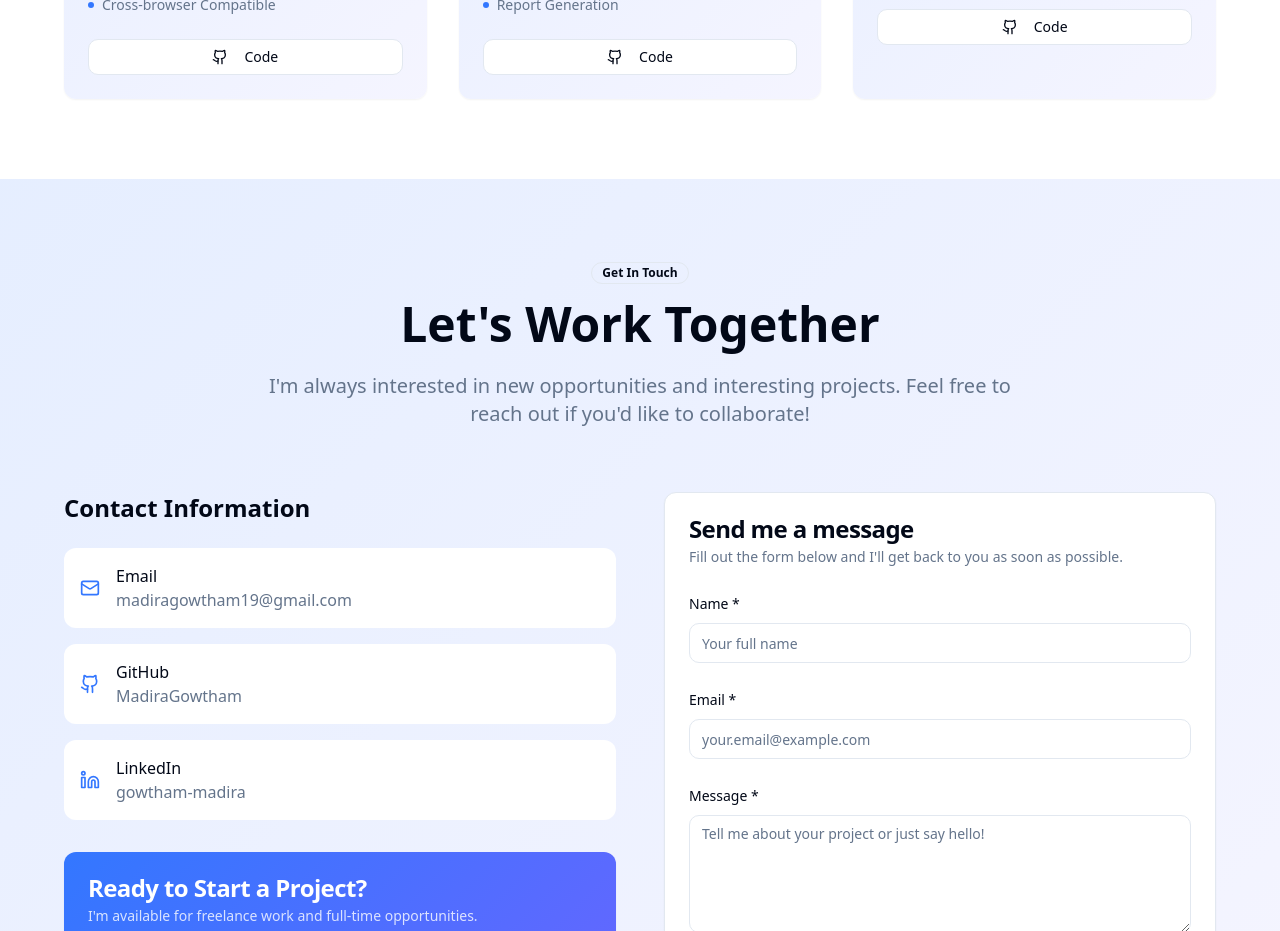
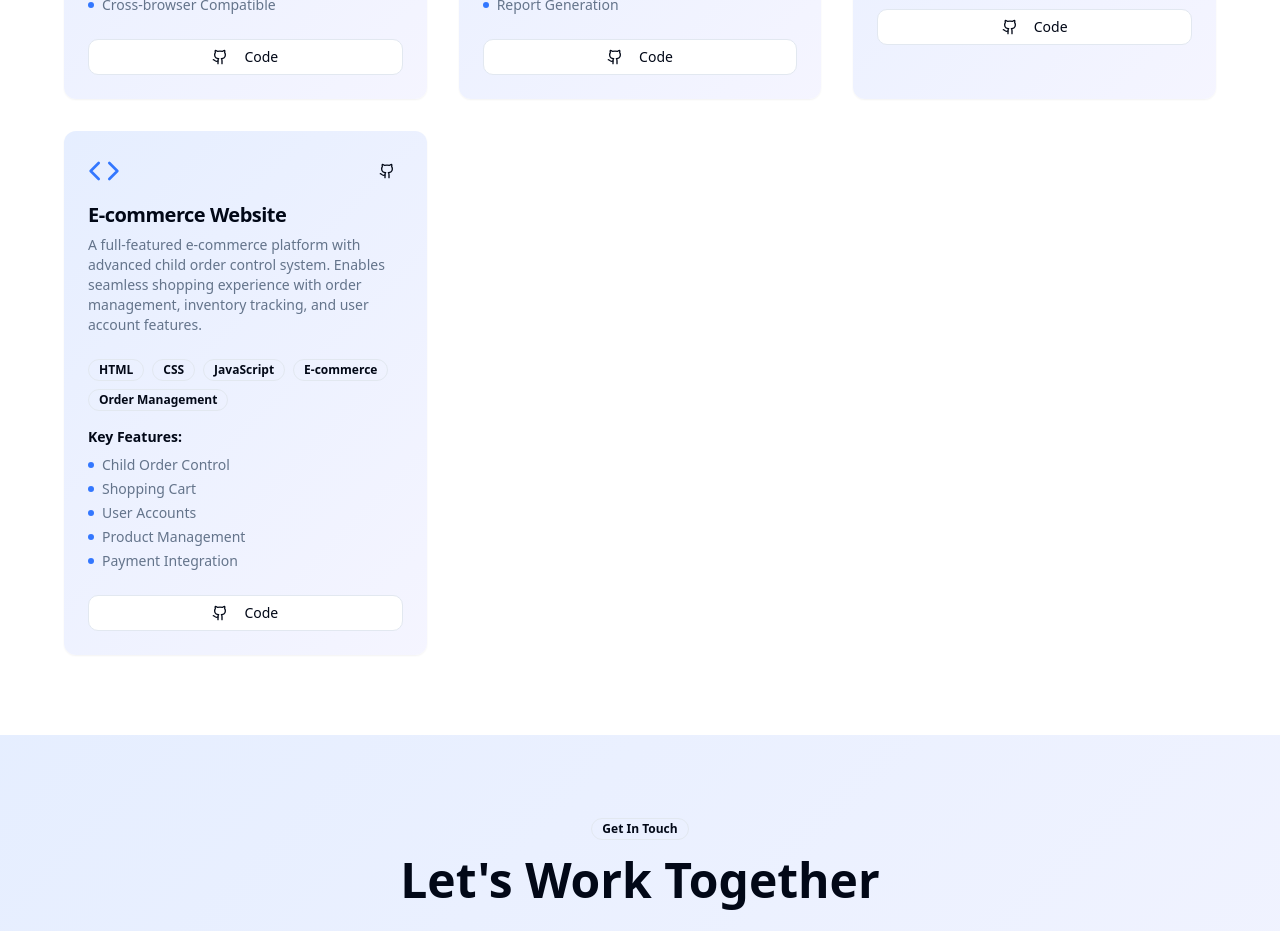
Before and after one commit to MadiraGowtham/Portfolio, a React (Vite) app: page / in a window 1280 px wide. Shown: the part 3100-4031 px from the top of the page. Built offline with nearby package versions, Linux system fonts and the light colour scheme.

Commit message:
Add e-commerce project
Add new e-commerce project with GitHub link.

```diff
--- a/src/components/Portfolio/Projects.tsx
+++ b/src/components/Portfolio/Projects.tsx
@@ -28,6 +28,14 @@ const Projects = () => {
       github: "https://github.com/MadiraGowtham/Blood_Donation",
       demo: null,
       features: ["Donor Management", "Blood Inventory", "Emergency Requests", "User Authentication"]
+    },
+    {
+      title: "E-commerce Website",
+      description: "A full-featured e-commerce platform with advanced child order control system. Enables seamless shopping experience with order management, inventory tracking, and user account features.",
+      tech: ["HTML", "CSS", "JavaScript", "E-commerce", "Order Management"],
+      github: "https://github.com/MadiraGowtham/Ecommerce_Website",
+      demo: null,
+      features: ["Child Order Control", "Shopping Cart", "User Accounts", "Product Management", "Payment Integration"]
     }
   ];
 
```
